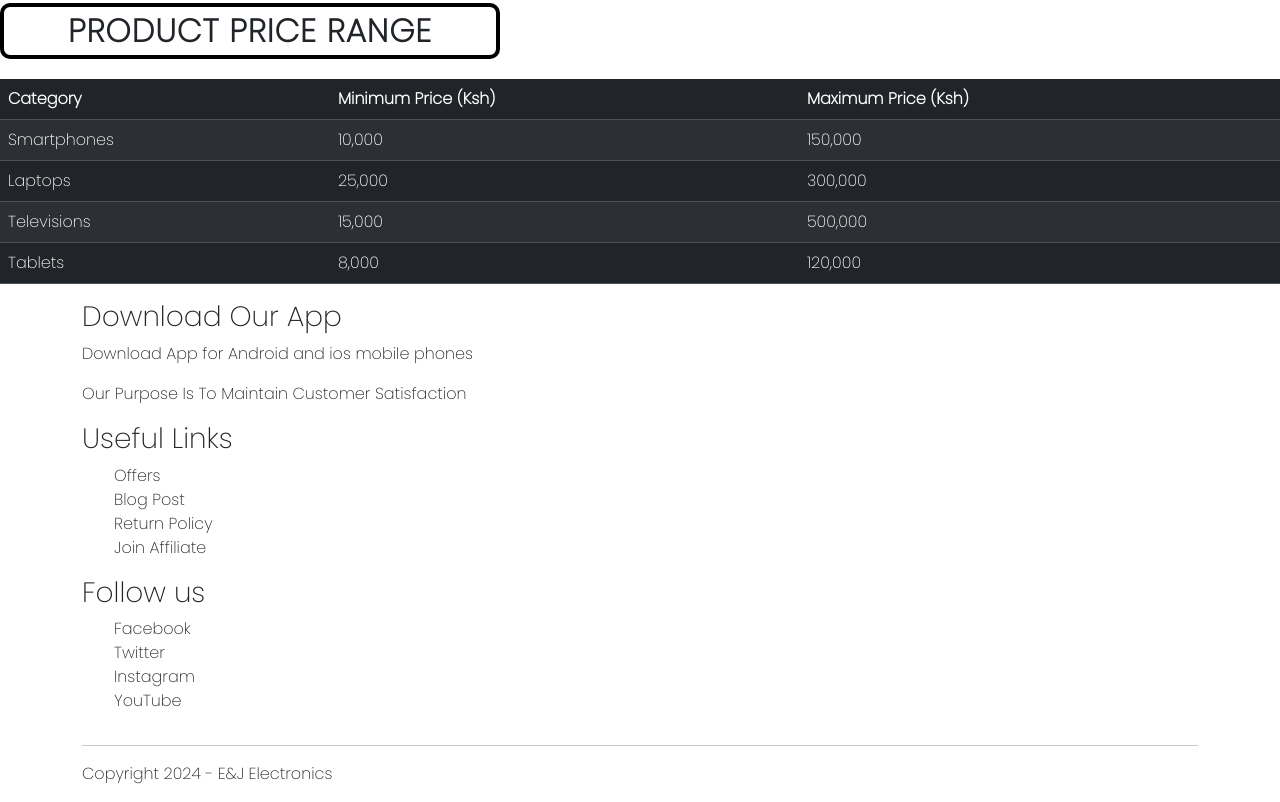
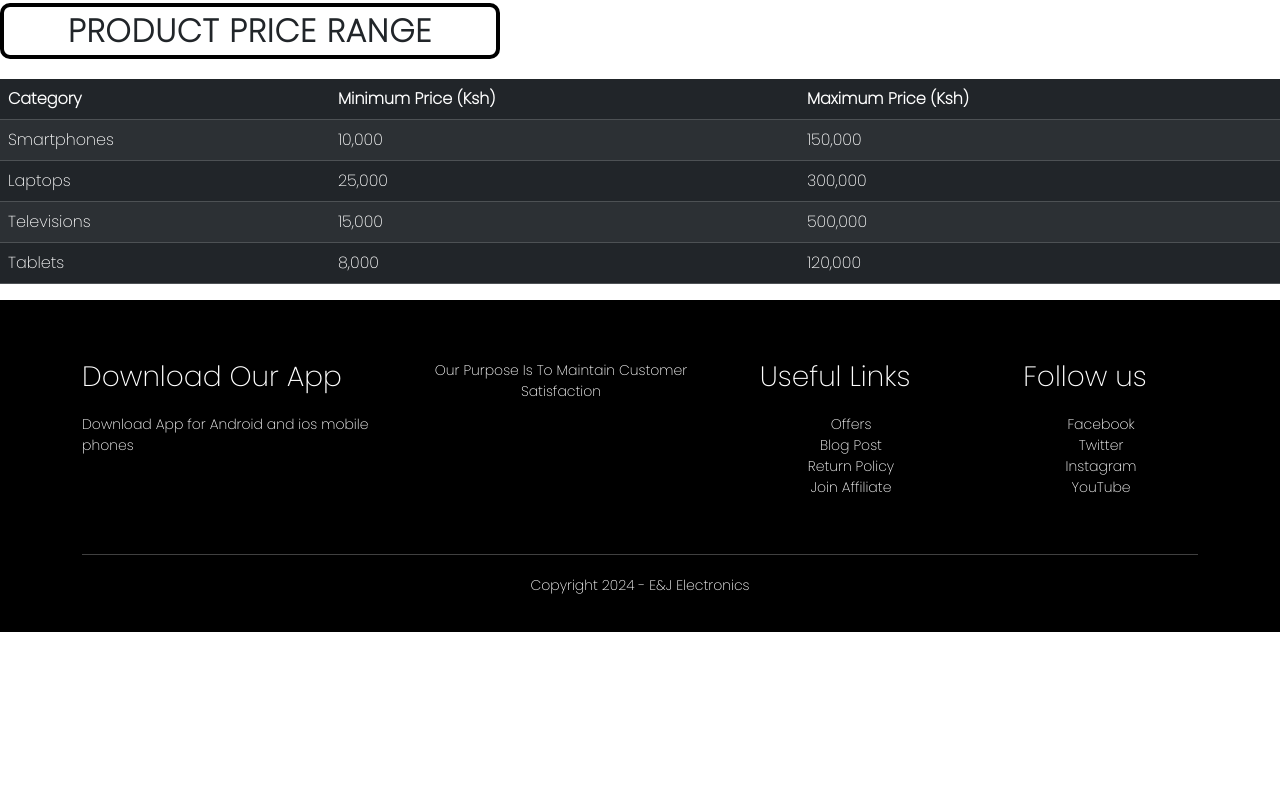
Before and after one commit to jolene-jebet/E-J--Electronics-online-store, a plain HTML site: page index.html in a window 1280 px wide. Shown: the part 1411-2213 px from the top of the page. After the commit the page ends 2043 px from the top, so only its background shows below. Drawn offline with nearby package versions, Linux system fonts and the light colour scheme.

Commit message:
Update style.css

```diff
--- a/style.css
+++ b/style.css
@@ -226,11 +226,11 @@
   }
 
   .content-table tbody tr{
-    border-bottom: 1px solid rgba(211, 211, 211);
+    border-bottom: 1px solid rgb(255, 255, 255);
   }
 
   .content-table tbody tr:nth-last-of-type(even){
-    background-color: rgba(243, 243, 243);
+    background-color: rgb(255, 255, 255);
   }
 
   .content-table tbody tr:last-of-type{
@@ -252,17 +252,62 @@
 
 
   }
+.main-textproduct{
+  content: '';
+    position: absolute;
+    left:0px;
+    bottom: -8px;
+    background-color:#000000;
+    width: 46px;
+    height: 2px;
+
+
+}
 
 
 
+  .footer{
+    background: #000000;
+    color:#ffffff;
+    font-size: 14px;
+    padding: 60px 0 20px;
 
-  footer{
-    background-color: #000000;
+}
+.footer p{
     color: #ffffff;
-    position: relative;
-    height: 50px;
-    margin-top: -50px;
-    clear: both;
-    padding: 20px 0 50px 0;
+}
+
+.footer h3{
+    color: #ffffff;
+    margin-bottom:20px;
+
+}
+.footer-col-1, .footer-col-2, .footer-col-3, .footer-col-4{
+    min-width: 250px;
+    margin-bottom: 20px;
+}
+.footer-col-1{
+    flex-basis: 30%;
+}
+.footer-col-2{
+    flex: 1;
     text-align: center;
-  }
+}
+.footer-col-3, .footer-col-4{
+    flex-basis: 12%;
+    text-align: center;
+
+}
+ul{
+    list-style-type: none;
+}
+.footer hr{
+    border: none;
+    background: #ffffff;
+    height:1px;
+    margin: 20px 0;
+
+}
+.copyright{
+    text-align: center;
+}
```
